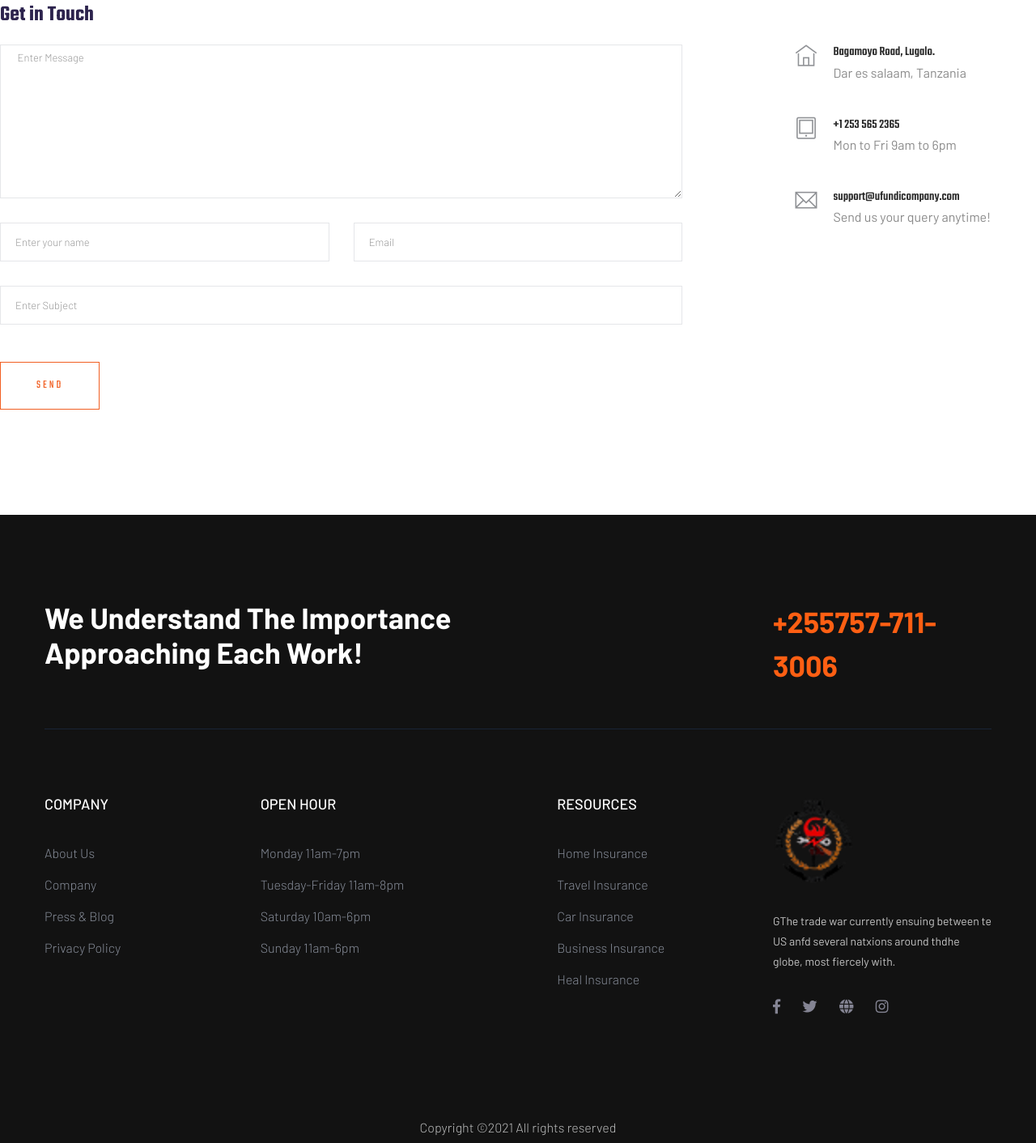
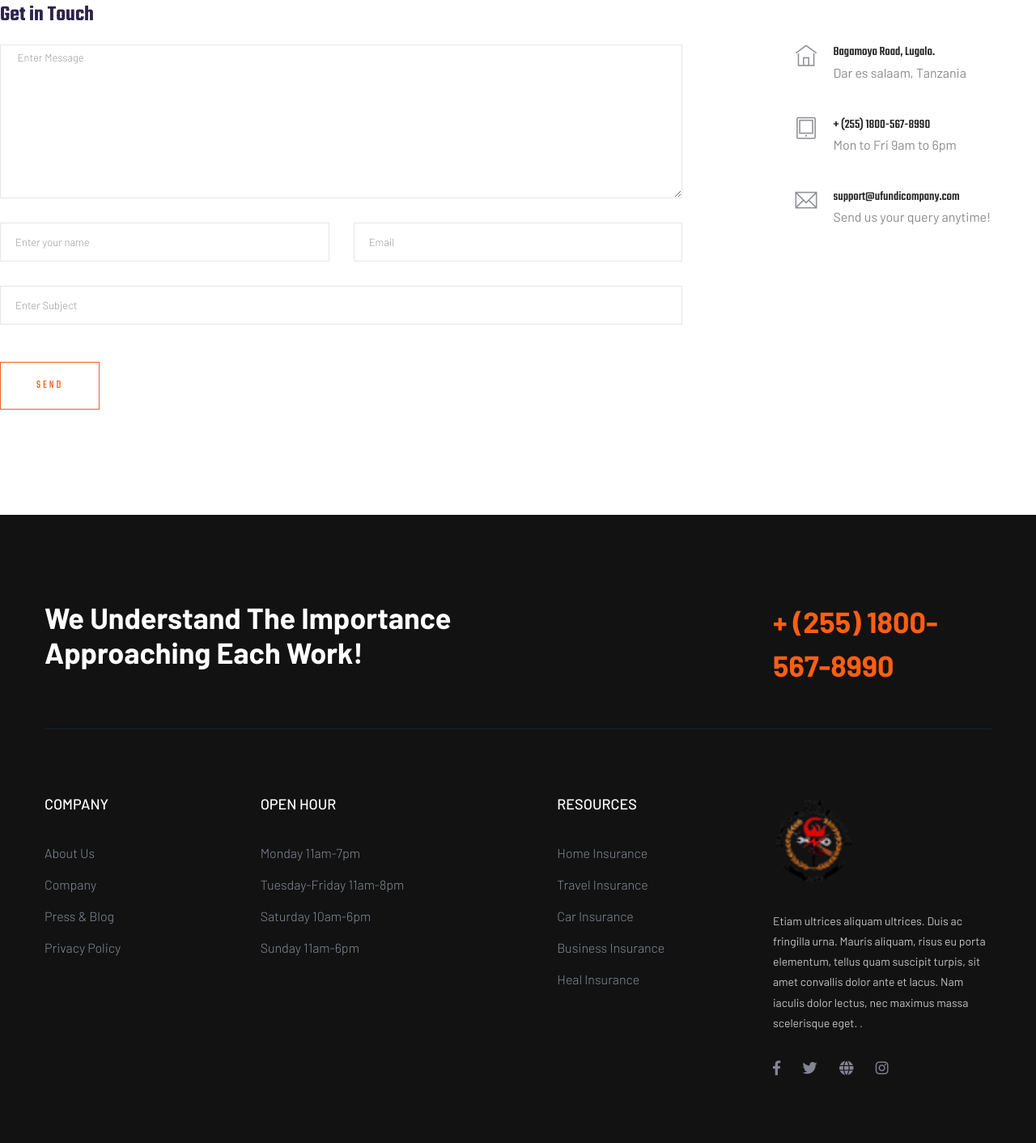
Before and after one commit to nsomazr/ufundi, a plain HTML site: page contact.html in a window 1280 px wide. Shown: the part 1271-2683 px from the top of the page at 81% size. Drawn offline with Linux system fonts and the light colour scheme; some packages are replaced by stand-ins of ours.

Commit message:
Update contact.html

```diff
--- a/contact.html
+++ b/contact.html
@@ -218,7 +218,7 @@
                         <div class="media contact-info">
                             <span class="contact-info__icon"><i class="ti-tablet"></i></span>
                             <div class="media-body">
-                                <h3>+1 253 565 2365</h3>
+                                <h3>+ (255) 1800-567-8990</h3>
                                 <p>Mon to Fri 9am to 6pm</p>
                             </div>
                         </div>
@@ -249,7 +249,7 @@
                                 </div>
                             </div>
                             <div class="col-xl-3 col-lg-4">
-                                 <span class="contact-number f-right">+255757-711-3006</span>
+                                 <span class="contact-number f-right">+ (255) 1800-567-8990</span>
                             </div>
                         </div>
                     </div>
@@ -303,7 +303,9 @@
                                 </div>
                                 <div class="footer-tittle">
                                     <div class="footer-pera">
-                                        <p class="info1">GThe trade war currently ensuing between te US anfd several natxions around thdhe globe, most fiercely with.</p>
+                                        <p class="info1">Etiam ultrices aliquam ultrices. Duis ac fringilla urna.
+						Mauris aliquam, risus eu porta elementum, tellus quam suscipit turpis,
+						sit amet convallis dolor ante et lacus. Nam iaculis dolor lectus, nec maximus massa scelerisque eget. .</p>
                                     </div>
                                 </div>
                                 <!-- Footer Social -->
```
